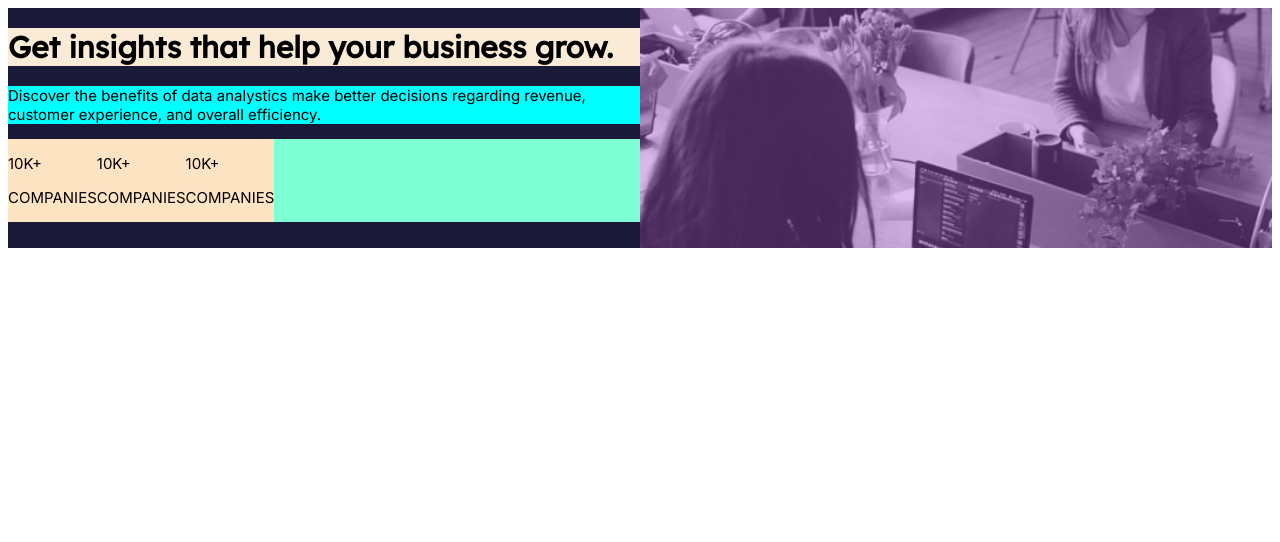
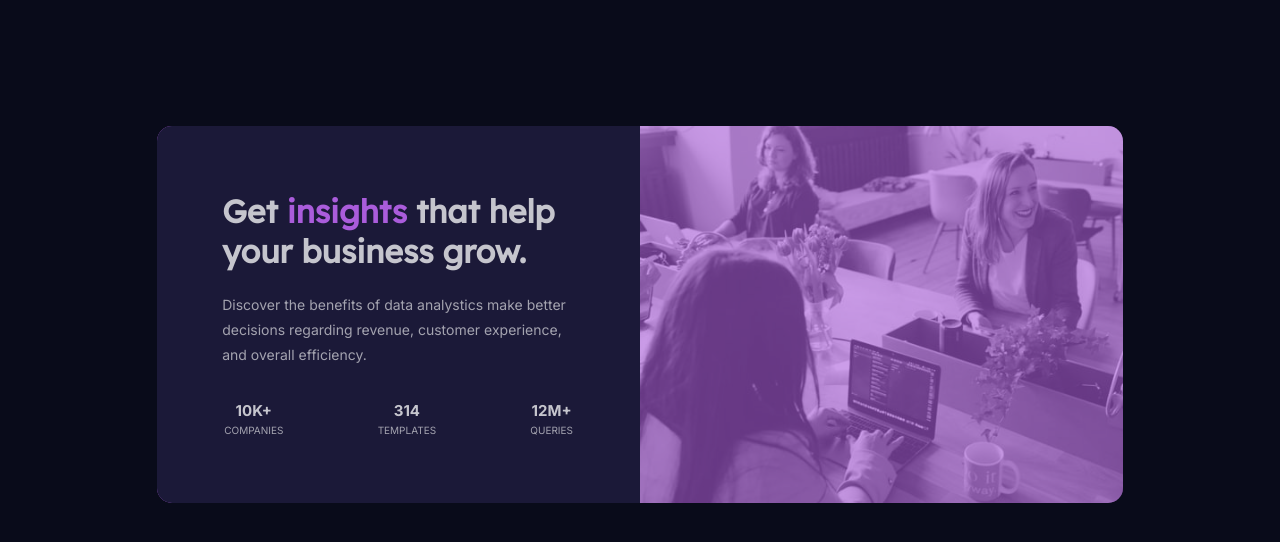
Before and after one commit to manuel14mds/webchallenge, a plain HTML site: page index.html in a window 1280 px wide. Drawn offline with Linux system fonts and the light colour scheme.

Commit message:
style(main content): first challenge step finish

```diff
--- a/index.html
+++ b/index.html
@@ -9,25 +9,28 @@
 </head>
 <body>
     <div class="component">
+
         <div class="component_image"></div>
+
         <div class="component_data">
-            <h1 class="title">Get insights that help your business grow.</h1>
+            <h1 class="title">Get <span class="accent">insights</span> that help your business grow.</h1>
             <p class="info">Discover the benefits of data analystics make better decisions regarding revenue, customer experience, and overall efficiency.</p>
             <div class="data">
                 <div class="item">
-                    <p>10K+</p>
-                    <p>COMPANIES</p>
+                    <p class="stats item_info">10K+</p>
+                    <p class="item_info">COMPANIES</p>
                 </div>
                 <div class="item">
-                    <p>10K+</p>
-                    <p>COMPANIES</p>
+                    <p class="stats item_info">314</p>
+                    <p class="item_info">TEMPLATES</p>
                 </div>
                 <div class="item">
-                    <p>10K+</p>
-                    <p>COMPANIES</p>
+                    <p class="stats item_info">12M+</p>
+                    <p class="item_info">QUERIES</p>
                 </div>
             </div>
         </div>
+
     </div>
 </body>
 </html>
--- a/styles/style.css
+++ b/styles/style.css
@@ -2,6 +2,7 @@
 @import url('https://fonts.googleapis.com/css2?family=Inter:wght@400;700&display=swap');
 @import url('https://fonts.googleapis.com/css2?family=Lexend+Deca&display=swap');
 * {
+    box-sizing: border-box;
     --dark_blue:hsl(233, 47%, 7%);
     --desaturated_blue:hsl(244, 38%, 16%);
     --soft_violet:hsl(277, 64%, 61%);
@@ -13,10 +14,16 @@
     --font_two: 'Lexend Deca', sans-serif;
 }
 body{
+    background-color: var(--dark_blue);
     font-size: 15px;
+    padding: 18px;
+    display: flex;
+    justify-content: center;
 }
 .component{
     background-color: var(--soft_violet);
+    overflow: hidden;
+    border-radius: 15px;
     display: flex;
     flex-direction: column;
 }
@@ -25,29 +32,34 @@ body{
     background-repeat: no-repeat;
     background-size: cover;
     background-position: center;
-    filter: opacity(60%);
-
-
+    filter: opacity(40%);
     height: 240px;
     width: auto;
 }
 .component_data{
     background-color: var(--desaturated_blue);
     margin: 0;
+    padding: 35px 21px;
 }
 
 .component_data .title{
-    background-color: antiquewhite;
     font-family: var(--font_two);
+    color: var(--slightly_transparent_white_one);
+    text-align: center;
+    margin-top: 0;
 
 }
+.accent{
+    color: var(--soft_violet);
+}
 .component_data .info{
-    background-color: aqua;
     font-family: var(--font_one);
-
+    color: var(--slightly_transparent_white_two);
+    font-size: 14px;
+    text-align: center;
+    line-height: 25px;
 }
 .component_data .data{
-    background-color: aquamarine;
     font-family: var(--font_one);
     display: flex;
     flex-direction: column;
@@ -55,25 +67,61 @@ body{
     align-items: center;
 }
 .component_data .data .item{
-    background-color: bisque;
+    display: flex;
+    flex-direction: column;
+    align-items: center;
+}
+.component_data .data .item .item_info{
+    color: var(--slightly_transparent_white_two);
+    font-size: 10px;
+    margin: 2px;
+}
+.component_data .data .item .stats{
+    color: var(--slightly_transparent_white_one);
+    font-weight: 700;
+    font-size: 15px;
+    margin-top: 20px;
 }
 
 
 
-@media (min-width: 376px) {
+@media (min-width: 450px) {
     .component{
         flex-direction: row-reverse;
     }
     .component_image{
         background-image: url(../images/image-header-desktop.jpg);
         width: 50%;
+        height: 100%;
     }
     .component_data{
         width: 50%;
     }
+    .component_data .title{
+        font-size: 25px;
+        text-align: start;
+    }
+    .component_data .info{
+        font-size: 12px;
+        text-align: start;
+    }
     .component_data .data{
         flex-direction: row;
-        justify-content: start;
+        justify-content: space-between;
         align-items: center;
     }
 }
+@media (min-width: 800px) {
+    .component{
+        margin-top: 100px;
+    }
+    .component_data{
+        padding: 65px;
+    }
+    .component_data .title{
+        font-size: 2rem;
+    }
+    .component_data .info{
+        font-size: 14px;
+    }
+}
```
